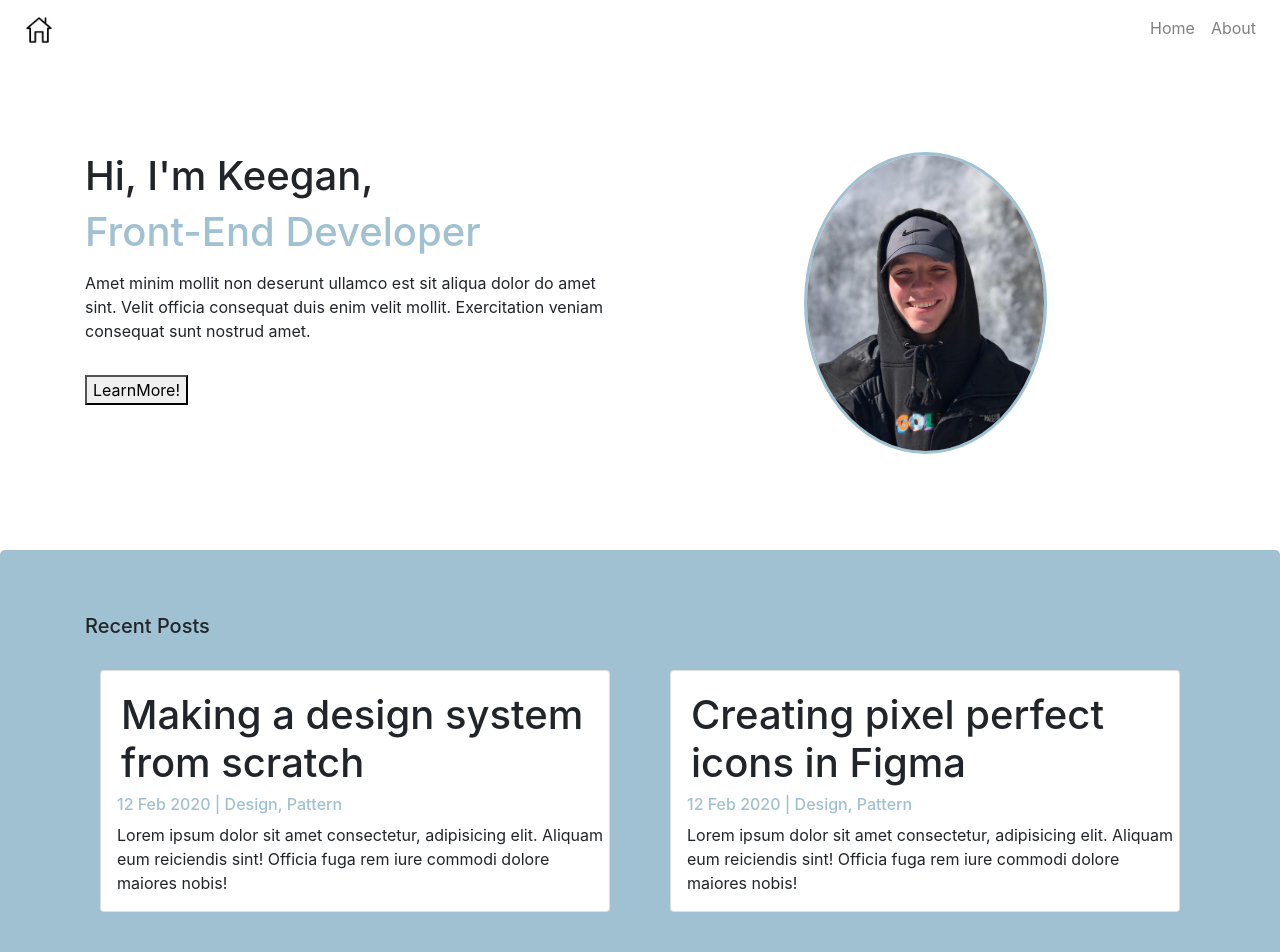
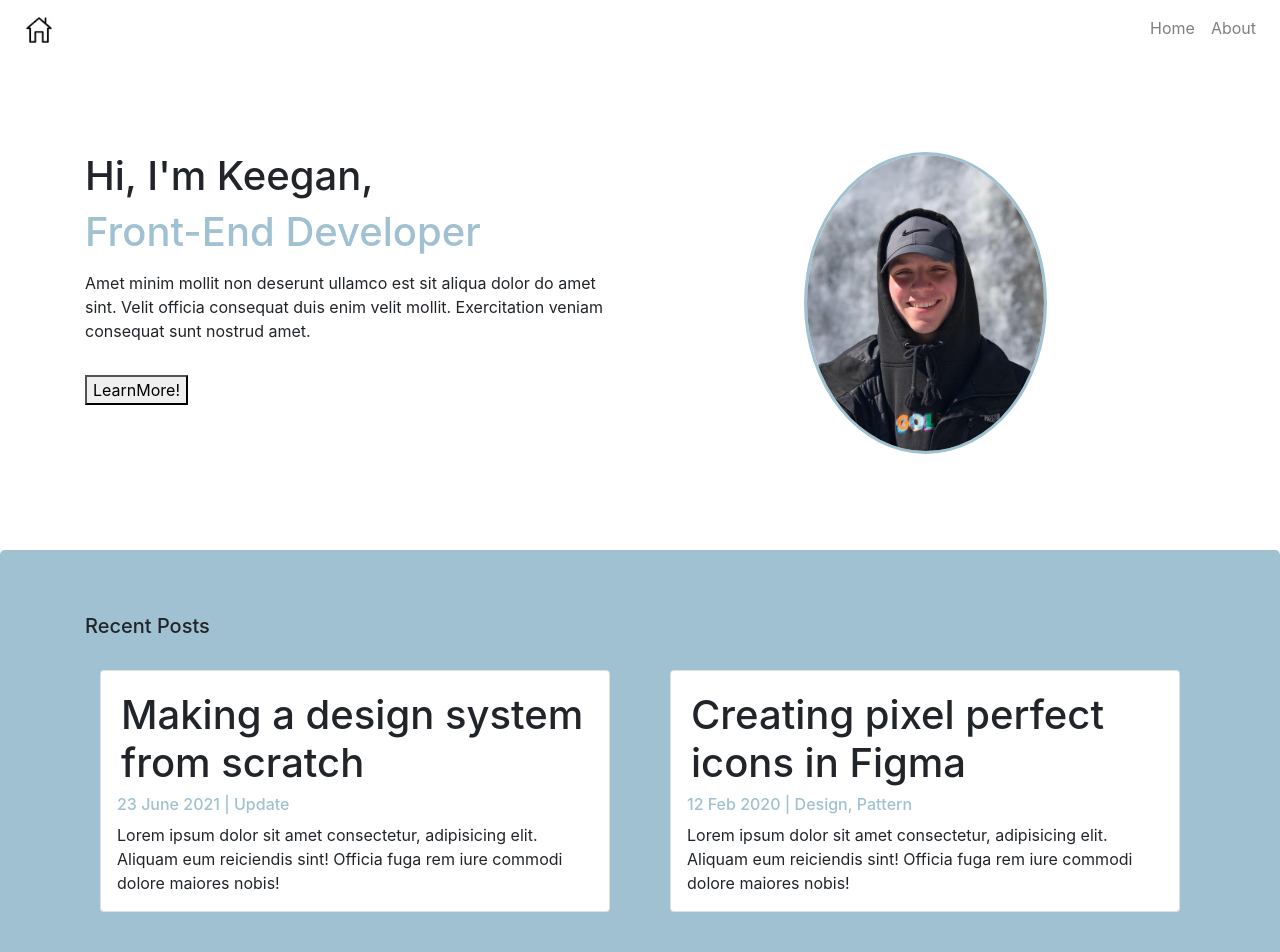
Before and after one commit to kppalmo/personalportfolio, a React (Create React App) app: page / in a window 1280 px wide. Shown: the top 952 px of the page. Built offline with nearby package versions, Linux system fonts and the light colour scheme.

Commit message:
spacingChanges

```diff
--- a/src/Pages/BlogBanner.js
+++ b/src/Pages/BlogBanner.js
@@ -7,7 +7,7 @@ import { BlogCard } from '../utils/BlogCard';
 
 const Styles = styled.div`
 .spacing{
-    margin-top:2em;
+    margin-top:2em
 }
 
 .jumob{
@@ -32,7 +32,7 @@ export const BlogBanner = props => (
                         <Col lg={true} >
                             <BlogCard
                             Header="Making a design system from scratch"
-                            Date="12 Feb 2020 | Design, Pattern"
+                            Date="23 June 2021 | Update"
                             text="Lorem ipsum dolor sit amet consectetur,
                             adipisicing elit. Aliquam eum reiciendis sint!
                             Officia fuga rem iure commodi dolore maiores nobis!"/>
--- a/src/utils/BlogCard.jsx
+++ b/src/utils/BlogCard.jsx
@@ -14,7 +14,7 @@ const Styles = styled.div`
 }
 .bodySpace{
     margin-left:1em;
-    maring-right:1em;
+    margin-right:1em;
 
 }
 .txtColor{
```
